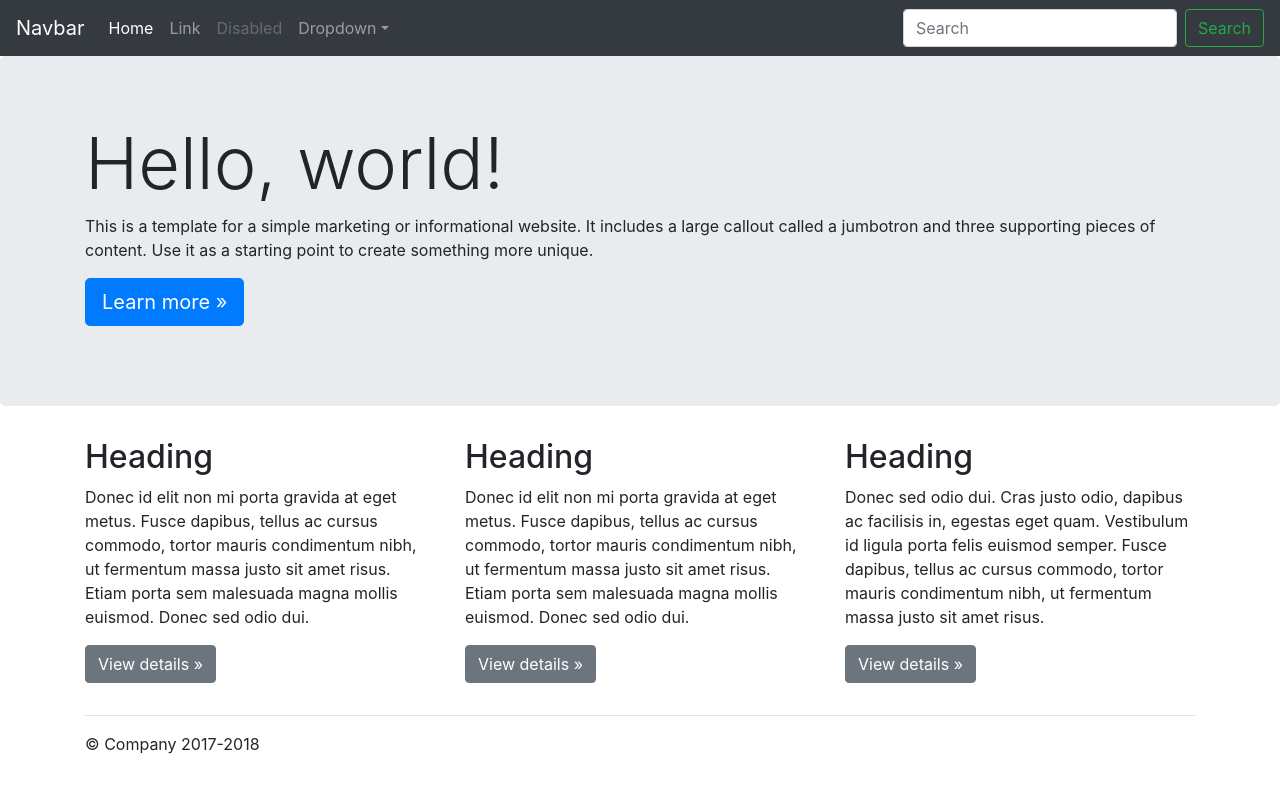
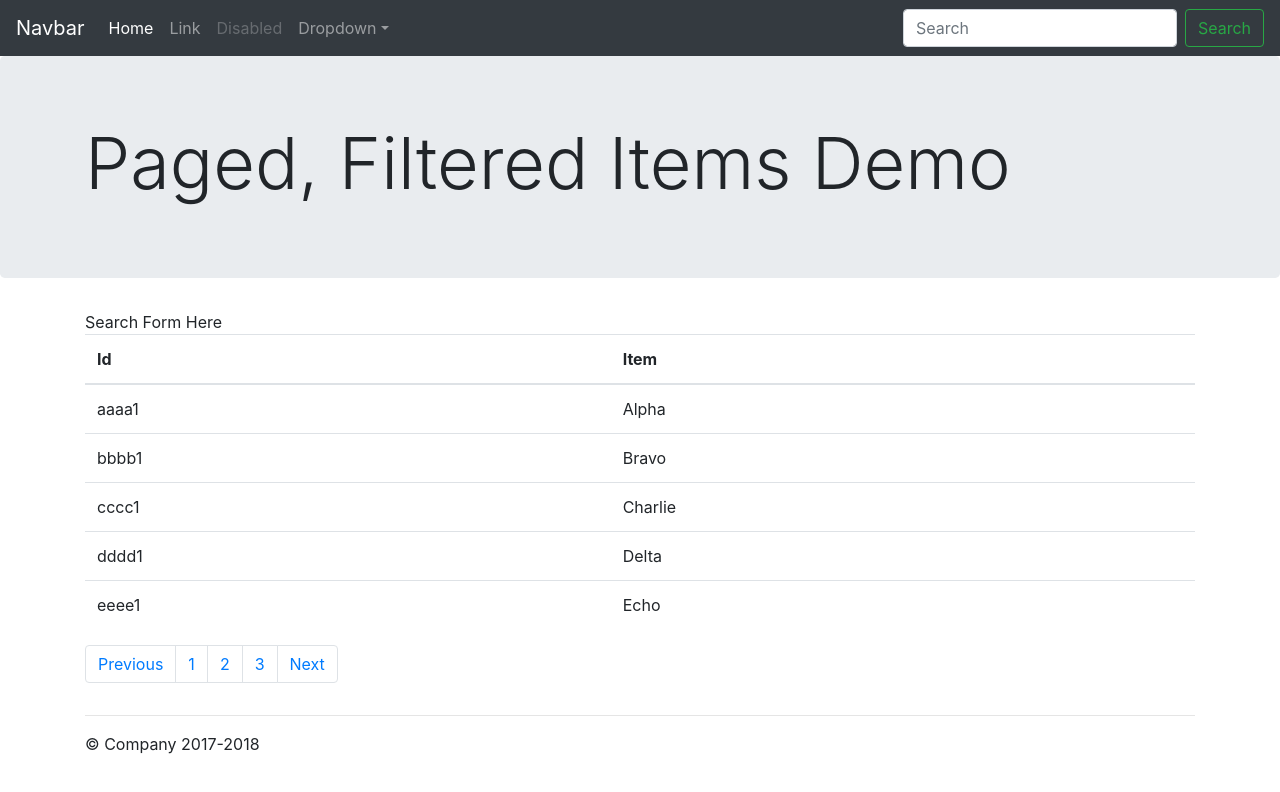
Before and after one commit to ryanmccormick/Paginator, an Angular app: page / in a window 1280 px wide. Shown: the top 792 px of the page. Built offline with nearby package versions, Linux system fonts and the light colour scheme.

Commit message:
pass more tests and start building something

```diff
--- a/src/app/app.component.html
+++ b/src/app/app.component.html
@@ -36,29 +36,15 @@
   <!-- Main jumbotron for a primary marketing message or call to action -->
   <div class="jumbotron">
     <div class="container">
-      <h1 class="display-3">Hello, world!</h1>
-      <p>This is a template for a simple marketing or informational website. It includes a large callout called a jumbotron and three supporting pieces of content. Use it as a starting point to create something more unique.</p>
-      <p><a class="btn btn-primary btn-lg" href="#" role="button">Learn more &raquo;</a></p>
+      <h1 class="display-3">Paged, Filtered Items Demo</h1>
     </div>
   </div>
 
   <div class="container">
     <!-- Example row of columns -->
     <div class="row">
-      <div class="col-md-4">
-        <h2>Heading</h2>
-        <p>Donec id elit non mi porta gravida at eget metus. Fusce dapibus, tellus ac cursus commodo, tortor mauris condimentum nibh, ut fermentum massa justo sit amet risus. Etiam porta sem malesuada magna mollis euismod. Donec sed odio dui. </p>
-        <p><a class="btn btn-secondary" href="#" role="button">View details &raquo;</a></p>
-      </div>
-      <div class="col-md-4">
-        <h2>Heading</h2>
-        <p>Donec id elit non mi porta gravida at eget metus. Fusce dapibus, tellus ac cursus commodo, tortor mauris condimentum nibh, ut fermentum massa justo sit amet risus. Etiam porta sem malesuada magna mollis euismod. Donec sed odio dui. </p>
-        <p><a class="btn btn-secondary" href="#" role="button">View details &raquo;</a></p>
-      </div>
-      <div class="col-md-4">
-        <h2>Heading</h2>
-        <p>Donec sed odio dui. Cras justo odio, dapibus ac facilisis in, egestas eget quam. Vestibulum id ligula porta felis euismod semper. Fusce dapibus, tellus ac cursus commodo, tortor mauris condimentum nibh, ut fermentum massa justo sit amet risus.</p>
-        <p><a class="btn btn-secondary" href="#" role="button">View details &raquo;</a></p>
+      <div class="col-12">
+        <app-home></app-home>
       </div>
     </div>
 
--- a/src/app/app.module.ts
+++ b/src/app/app.module.ts
@@ -2,13 +2,17 @@ import { BrowserModule } from '@angular/platform-browser';
 import { NgModule } from '@angular/core';
 
 import { AppComponent } from './app.component';
+import { HomeModule } from './home/home.module';
+import { DataModule } from './data/data.module';
 
 @NgModule({
   declarations: [
     AppComponent
   ],
   imports: [
-    BrowserModule
+    BrowserModule,
+    DataModule,
+    HomeModule
   ],
   providers: [],
   bootstrap: [AppComponent]
--- a/src/app/data/mock-data.service.ts
+++ b/src/app/data/mock-data.service.ts
@@ -1,9 +1,15 @@
 import { Injectable } from '@angular/core';
+import { HttpClient } from '@angular/common/http';
+import { Observable } from 'rxjs';
 
-@Injectable({
-  providedIn: 'root'
-})
+import { MockData } from './mock-data.model';
+
+@Injectable()
 export class MockDataService {
 
-  constructor() { }
+  constructor(private http: HttpClient) { }
+
+  getMockData(): Observable<Array<MockData>> {
+    return this.http.get<Array<MockData>>('assets/api/mockdata.json');
+  }
 }
--- a/src/app/home/home.module.ts
+++ b/src/app/home/home.module.ts
@@ -1,11 +1,15 @@
 import { NgModule } from '@angular/core';
 import { CommonModule } from '@angular/common';
+
 import { HomeComponent } from './home/home.component';
+
+export const homeComponents = [HomeComponent];
 
 @NgModule({
   imports: [
     CommonModule
   ],
-  declarations: [HomeComponent]
+  exports: [homeComponents],
+  declarations: [homeComponents]
 })
 export class HomeModule { }
--- a/src/app/home/home/home.component.html
+++ b/src/app/home/home/home.component.html
@@ -1,3 +1,38 @@
-<p>
-  home works!
-</p>
+<div class="row">
+  <div class="col-12">
+    Search Form Here
+  </div>
+</div>
+
+<div class="row">
+  <div class="col-12">
+    <table class="table">
+      <thead>
+        <tr>
+          <th>Id</th>
+          <th>Item</th>
+        </tr>
+      </thead>
+      <tbody>
+        <tr *ngFor="let item of mockDataList; let i = index;">
+          <td>{{ item.id }}</td>
+          <td>{{ item.item }}</td>
+        </tr>
+      </tbody>
+    </table>
+  </div>
+</div>
+
+<div class="row">
+  <div class="col-12">
+    <nav aria-label="Page navigation example">
+      <ul class="pagination">
+        <li class="page-item"><a class="page-link" href="#">Previous</a></li>
+        <li class="page-item"><a class="page-link" href="#">1</a></li>
+        <li class="page-item"><a class="page-link" href="#">2</a></li>
+        <li class="page-item"><a class="page-link" href="#">3</a></li>
+        <li class="page-item"><a class="page-link" href="#">Next</a></li>
+      </ul>
+    </nav>
+  </div>
+</div>
--- a/src/app/home/home/home.component.ts
+++ b/src/app/home/home/home.component.ts
@@ -1,4 +1,9 @@
 import { Component, OnInit } from '@angular/core';
+
+import { MockDataService } from '../../data/mock-data.service';
+import { Paginator } from '../../paginator/shared/paginator';
+import { MockData } from '../../data/mock-data.model';
+
 
 @Component({
   selector: 'app-home',
@@ -7,9 +12,27 @@ import { Component, OnInit } from '@angular/core';
 })
 export class HomeComponent implements OnInit {
 
-  constructor() { }
+  mockData: Paginator<MockData>;
+
+  constructor(private mockDataService: MockDataService) { }
 
   ngOnInit() {
+    this.mockDataService.getMockData().subscribe(data => this.setMockData(data));
   }
 
+  setMockData(value: Array<MockData>): void {
+    if (value) {
+      this.mockData = new Paginator<MockData>(value);
+    }
+  }
+
+  get mockDataList(): Array<MockData> {
+    if (this.mockData) {
+      return this.mockData.pagedResults;
+    } else {
+      return [];
+    }
+  }
+
+
 }
--- a/src/app/paginator/shared/paginator.ts
+++ b/src/app/paginator/shared/paginator.ts
@@ -105,6 +105,22 @@ export class Paginator<T> {
     }
   }
 
+  // test
+  moveNextPage(): void {
+    const nextPage = this.currentPageNumber + 1;
+    if (nextPage <= this.pageNumberCeiling) {
+      this._currentPage = nextPage;
+    }
+  }
+
+  // test
+  movePreviousPage(): void {
+    const prevPage = this.currentPageNumber - 1;
+    if (prevPage > 0) {
+      this._currentPage = prevPage;
+    }
+  }
+
   getSortByKey(): string {
     return this._options.sortBy;
   }
@@ -141,6 +157,21 @@ export class Paginator<T> {
     }
   }
 
+  getBasicPaginatorList(): Array<number> {
+    if (this.pageNumberCeiling > 0) {
+      const pageNumberList = [];
+      const maxPages = this.pageNumberCeiling;
+
+      for (let i = 0; i < maxPages; i++) {
+        pageNumberList.push(i);
+      }
+
+      return pageNumberList.map(page => page + 1);
+    } else {
+      return [];
+    }
+  }
+
 
 
 
--- /dev/null
+++ b/src/assets/api/mockdata.json
@@ -0,0 +1,106 @@
+[
+  {
+    "id": "aaaa1",
+    "item": "Alpha"
+  },
+  {
+    "id": "bbbb1",
+    "item": "Bravo"
+  },
+  {
+    "id": "cccc1",
+    "item": "Charlie"
+  },
+  {
+    "id": "dddd1",
+    "item": "Delta"
+  },
+  {
+    "id": "eeee1",
+    "item": "Echo"
+  },
+  {
+    "id": "ffff1",
+    "item": "Foxtrot"
+  },
+  {
+    "id": "gggg1",
+    "item": "Gulf"
+  },
+  {
+    "id": "hhhh1",
+    "item": "Hotel"
+  },
+  {
+    "id": "iiii1",
+    "item": "India"
+  },
+  {
+    "id": "jjjj1",
+    "item": "Juliet"
+  },
+  {
+    "id": "kkkk1",
+    "item": "Kilo"
+  },
+  {
+    "id": "llll1",
+    "item": "Lima"
+  },
+  {
+    "id": "mmmm1",
+    "item": "Mike"
+  },
+  {
+    "id": "nnnn1",
+    "item": "November"
+  },
+  {
+    "id": "oooo1",
+    "item": "Oscar"
+  },
+  {
+    "id": "pppp1",
+    "item": "Papa"
+  },
+  {
+    "id": "qqqq1",
+    "item": "Quebec"
+  },
+  {
+    "id": "rrrr1",
+    "item": "Romeo"
+  },
+  {
+    "id": "ssss1",
+    "item": "Sierra"
+  },
+  {
+    "id": "2tttt1",
+    "item": "Tango"
+  },
+  {
+    "id": "uuuu1",
+    "item": "Uniform"
+  },
+  {
+    "id": "vvvv1",
+    "item": "Victor"
+  },
+  {
+    "id": "wwww1",
+    "item": "Whiskey"
+  },
+  {
+    "id": "xxxx1",
+    "item": "X-ray"
+  },
+  {
+    "id": "1yyyy1",
+    "item": "Yankee"
+  },
+  {
+    "id": "zzzz1",
+    "item": "Zulu"
+  }
+]
```
Also changed, not shown: src/app/data/data.module.ts (+7 -2 lines), src/app/data/mock-data.model.ts (added, +19 -0 lines), src/app/paginator/shared/mock-data.constants.ts (added, +28 -0 lines), 1 other file (tests, documents, lock files or other folders).
